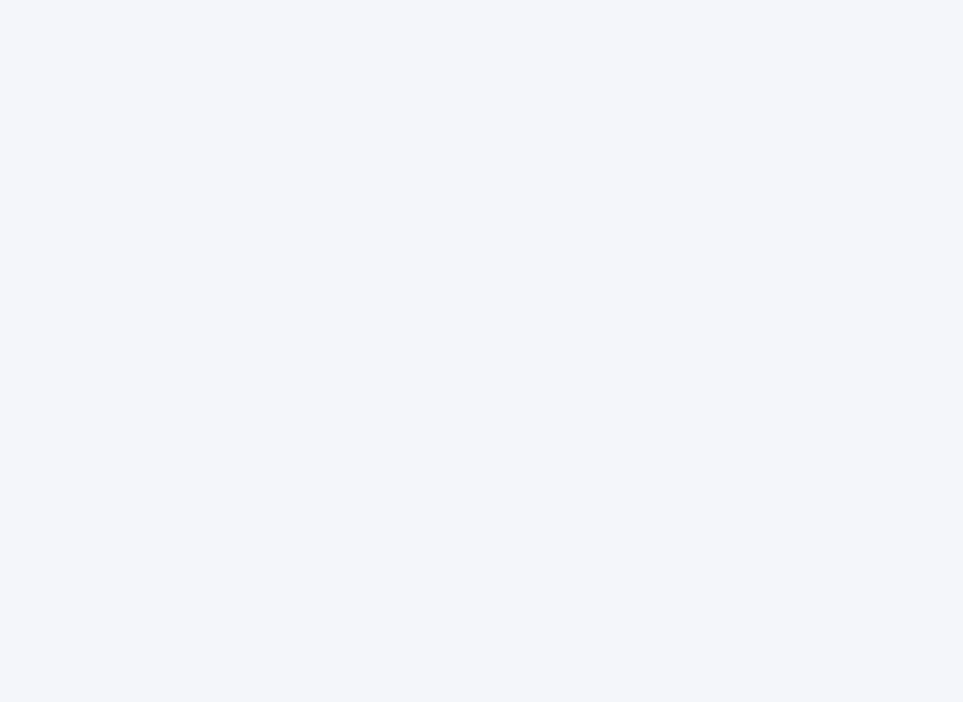
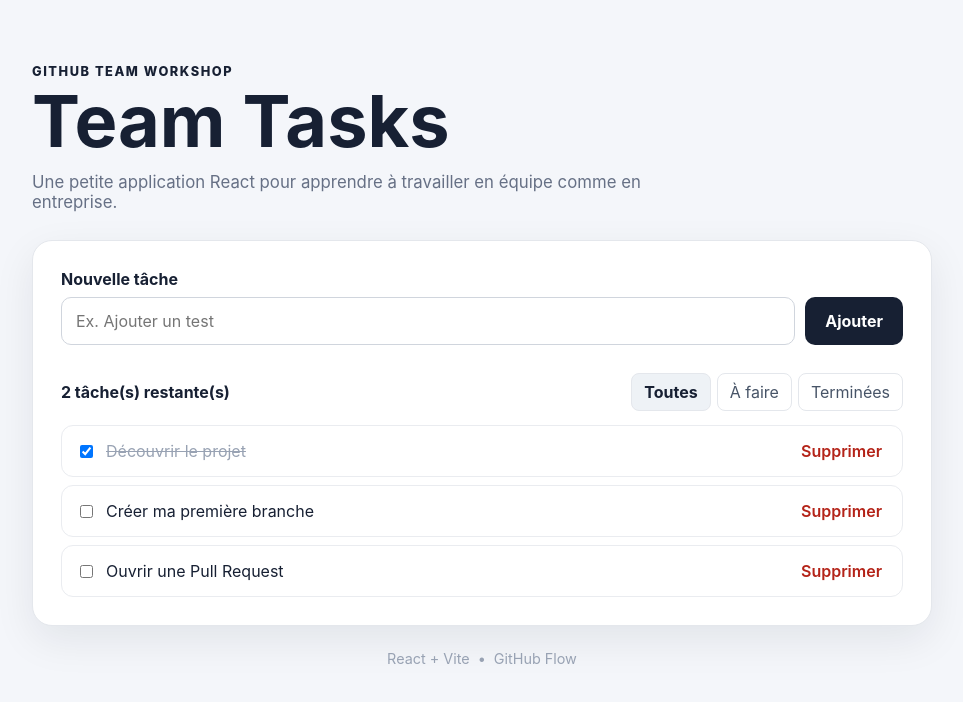
Before and after one commit to MaxVast/github-e4, a React (Vite) app: page / in a window 1280 px wide. Before the commit this address had no page. Shown: the top 702 px of the page, without its empty margins (158-1121 px from the left). Built offline with nearby package versions, Linux system fonts and the light colour scheme.

Commit message:
fix error path router

```diff
--- a/src/App.jsx
+++ b/src/App.jsx
@@ -9,7 +9,7 @@
   return (
     <BrowserRouter>
       <Routes>
-        <Route path='/a' element={<Home/>} />
+        <Route path='/' element={<Home/>} />
       </Routes>
     </BrowserRouter>
   );
```
